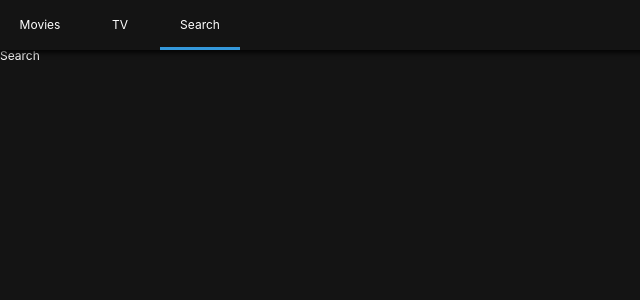
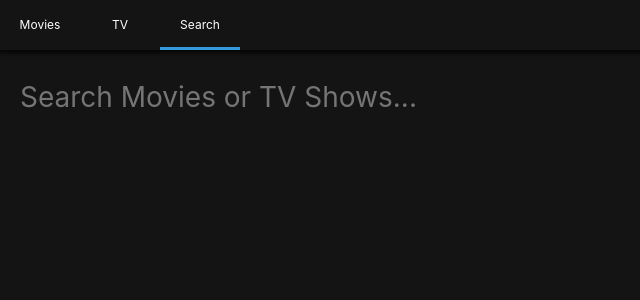
Before and after one commit to minsoo59/nomfilx, a React (Create React App) app: page /#/search in a window 1280 px wide. Shown: the top 300 px of the page, without its empty margins (0-640 px from the left). Built offline with nearby package versions, Linux system fonts and the light colour scheme.

Commit message:
create section part

```diff
--- a/src/Components/GlobalStyles.js
+++ b/src/Components/GlobalStyles.js
@@ -15,7 +15,7 @@
         font-size:12px;
         background-color:rgba(20, 20, 20, 1);
         color:white;
-        padding-top:50px;
+        padding-top:80px;
     }
 `;
 
--- /dev/null
+++ b/src/Components/Section.js
@@ -0,0 +1,34 @@
+import React from "react";
+import PropTypes from "prop-types";
+import styled from "styled-components";
+
+const Container = styled.div`
+  :not(:last-child) {
+    margin-bottom: 50px;
+  }
+`;
+const Title = styled.span`
+  font-size: 14px;
+  font-weight: 600;
+`;
+const Grid = styled.div`
+  margin-top: 25px;
+  display: grid;
+  grid-template-columns: repeat(auto-fill, 125px);
+`;
+
+const Section = ({ title, children }) => (
+  <Container>
+    <Title>{title}</Title>
+    <Grid>{children}</Grid>
+  </Container>
+);
+
+Section.propTypes = {
+  title: PropTypes.string.isRequired,
+  children: PropTypes.oneOfType([
+    PropTypes.arrayOf(PropTypes.node),
+    PropTypes.node,
+  ]),
+};
+export default Section;
--- a/src/Routes/Home/HomePresenter.js
+++ b/src/Routes/Home/HomePresenter.js
@@ -1,2 +1,49 @@
-const Home = () => "Home";
-export default Home;
+import React from "react";
+import PropTypes from "prop-types";
+import styled from "styled-components";
+
+import Section from "Components/Section";
+import Loader from "Components/Loader";
+
+const Container = styled.div`
+  padding: 0px 20px;
+`;
+
+const HomePresenter = ({ noewPlaying, upcoming, popular, error, loading }) =>
+  loading ? (
+    <Loader />
+  ) : (
+    <Container>
+      {noewPlaying && noewPlaying.length > 0 && (
+        <Section title="Now Playing">
+          {noewPlaying.map((movie) => (
+            <span key={movie.id}>{movie.title}</span>
+          ))}
+        </Section>
+      )}
+      {upcoming && upcoming.length > 0 && (
+        <Section title="Upcoming Movies">
+          {upcoming.map((movie) => (
+            <span key={movie.id}>{movie.title}</span>
+          ))}
+        </Section>
+      )}
+      {popular && popular.length > 0 && (
+        <Section title="Popular Movies">
+          {popular.map((movie) => (
+            <span key={movie.id}>{movie.title}</span>
+          ))}
+        </Section>
+      )}
+    </Container>
+  );
+
+HomePresenter.propTypes = {
+  noewPlaying: PropTypes.array,
+  upcoming: PropTypes.array,
+  popular: PropTypes.array,
+  error: PropTypes.bool.isRequired,
+  loading: PropTypes.string,
+};
+
+export default HomePresenter;
--- a/src/Routes/Search/SearchPresenter.js
+++ b/src/Routes/Search/SearchPresenter.js
@@ -1,2 +1,72 @@
-const Search = () => "Search";
-export default Search;
+import React from "react";
+import PropTypes from "prop-types";
+import styled from "styled-components";
+import Loader from "Components/Loader";
+import Section from "Components/Section";
+
+const Container = styled.div`
+  padding: 0 20px;
+`;
+
+const Form = styled.form`
+  margin-bottom: 50px;
+  width: 100%;
+`;
+
+const Input = styled.input`
+  all: unset;
+  font-size: 28px;
+  width: 100%;
+`;
+
+const SearchPresenter = ({
+  movieResults,
+  tvResults,
+  searchTerm,
+  loading,
+  error,
+  handleSubmit,
+  updateTerm,
+}) => (
+  <Container>
+    <Form onSubmit={handleSubmit}>
+      <Input
+        placeholder="Search Movies or TV Shows..."
+        value={searchTerm}
+        onChange={updateTerm}
+      />
+    </Form>
+    {loading ? (
+      <Loader />
+    ) : (
+      <>
+        {movieResults && movieResults.length > 0 && (
+          <Section title="Movie Results">
+            {movieResults.map((movie) => (
+              <span key={movie.id}>{movie.title}</span>
+            ))}
+          </Section>
+        )}
+        {tvResults && tvResults.length > 0 && (
+          <Section title="TV Shows Results">
+            {tvResults.map((show) => (
+              <span key={show.id}>{show.name}</span>
+            ))}
+          </Section>
+        )}
+      </>
+    )}
+  </Container>
+);
+
+SearchPresenter.propTypes = {
+  movieResults: PropTypes.array,
+  tvResults: PropTypes.array,
+  searchTerm: PropTypes.string,
+  loading: PropTypes.string,
+  error: PropTypes.bool.isRequired,
+  handleSubmit: PropTypes.func.isRequired,
+  updateTerm: PropTypes.func.isRequired,
+};
+
+export default SearchPresenter;
--- a/src/Routes/TV/TVPresenter.js
+++ b/src/Routes/TV/TVPresenter.js
@@ -1,2 +1,49 @@
-const TV = () => "TV";
-export default TV;
+import React from "react";
+import PropTypes from "prop-types";
+import styled from "styled-components";
+
+import Section from "Components/Section";
+import Loader from "Components/Loader";
+
+const Container = styled.div`
+  padding: 0 20px;
+`;
+
+const TVPresenter = ({ topRated, popular, airingToday, error, loading }) =>
+  loading ? (
+    <Loader />
+  ) : (
+    <Container>
+      {topRated && topRated.length > 0 && (
+        <Section title="Top Rated Shows">
+          {topRated.map((show) => (
+            <span key={show.id}>{show.name}</span>
+          ))}
+        </Section>
+      )}
+      {popular && popular.length > 0 && (
+        <Section title="Popular Shows">
+          {popular.map((show) => (
+            <span key={show.id}>{show.name}</span>
+          ))}
+        </Section>
+      )}
+      {airingToday && airingToday.length > 0 && (
+        <Section title="Airing Today">
+          {airingToday.map((show) => (
+            <span key={show.id}>{show.name}</span>
+          ))}
+        </Section>
+      )}
+    </Container>
+  );
+
+TVPresenter.propTypes = {
+  topRated: PropTypes.array,
+  popular: PropTypes.array,
+  airingToday: PropTypes.array,
+  error: PropTypes.bool.isRequired,
+  loading: PropTypes.string,
+};
+
+export default TVPresenter;
```
Also changed, not shown: src/Routes/Detail/DeatilPresenter.js (+13 -2 lines).
